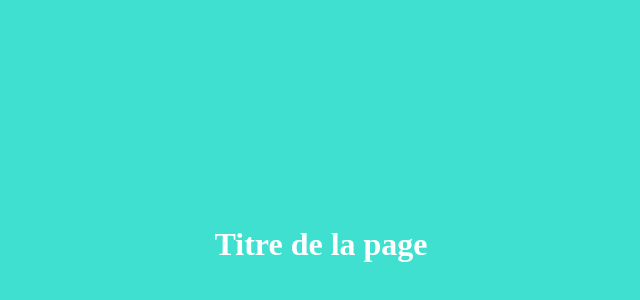
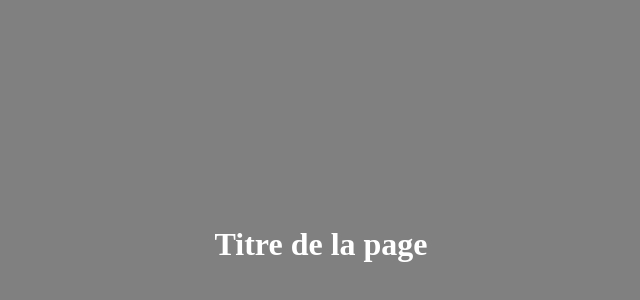
Before and after one commit to Kahzerya/ProjetGitTP, a plain HTML site: page index.html in a window 1280 px wide. Shown: the part 48-348 px from the top of the page, without its empty margins (319-959 px from the left). Drawn offline with Linux system fonts and the light colour scheme.

Commit message:
chgt couleur background

```diff
--- a/style.css
+++ b/style.css
@@ -1,5 +1,5 @@
 body {
-    background-color: turquoise;
+    background-color: gray;
 }
 h1 {
     padding-top: 20%;
```
